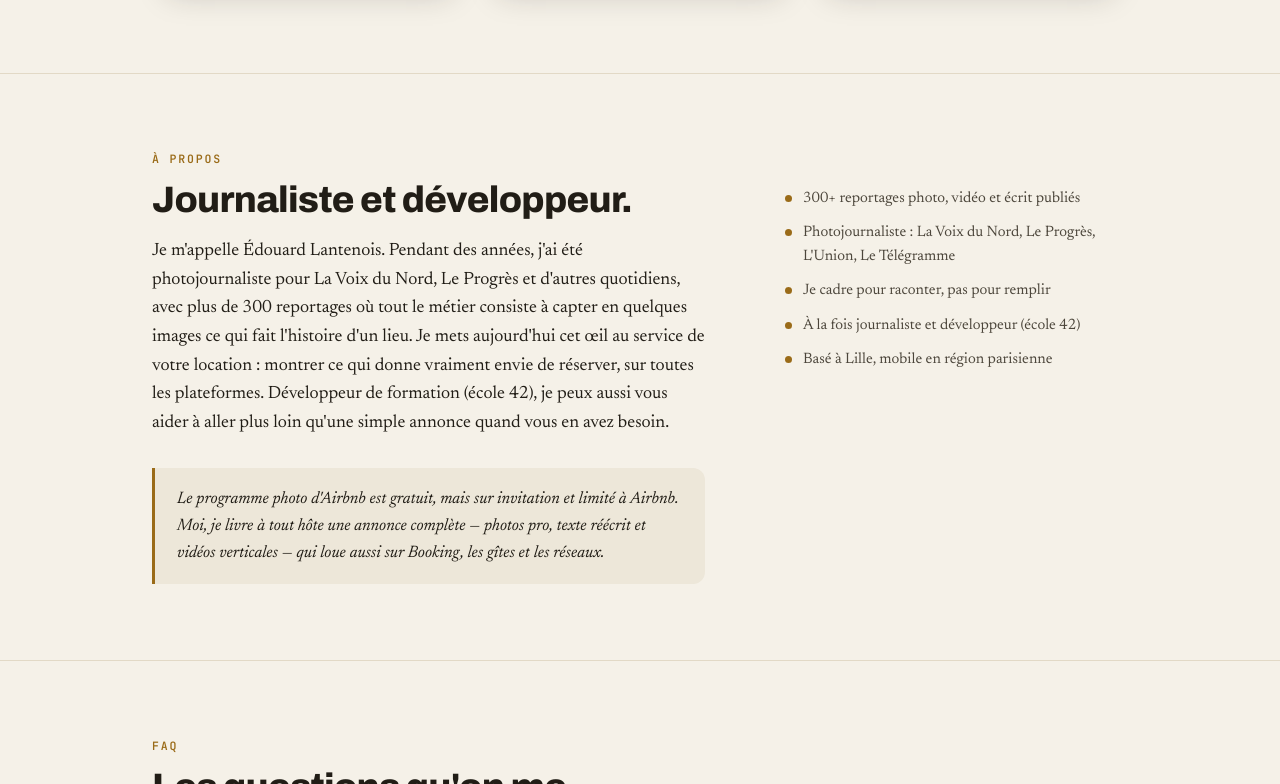
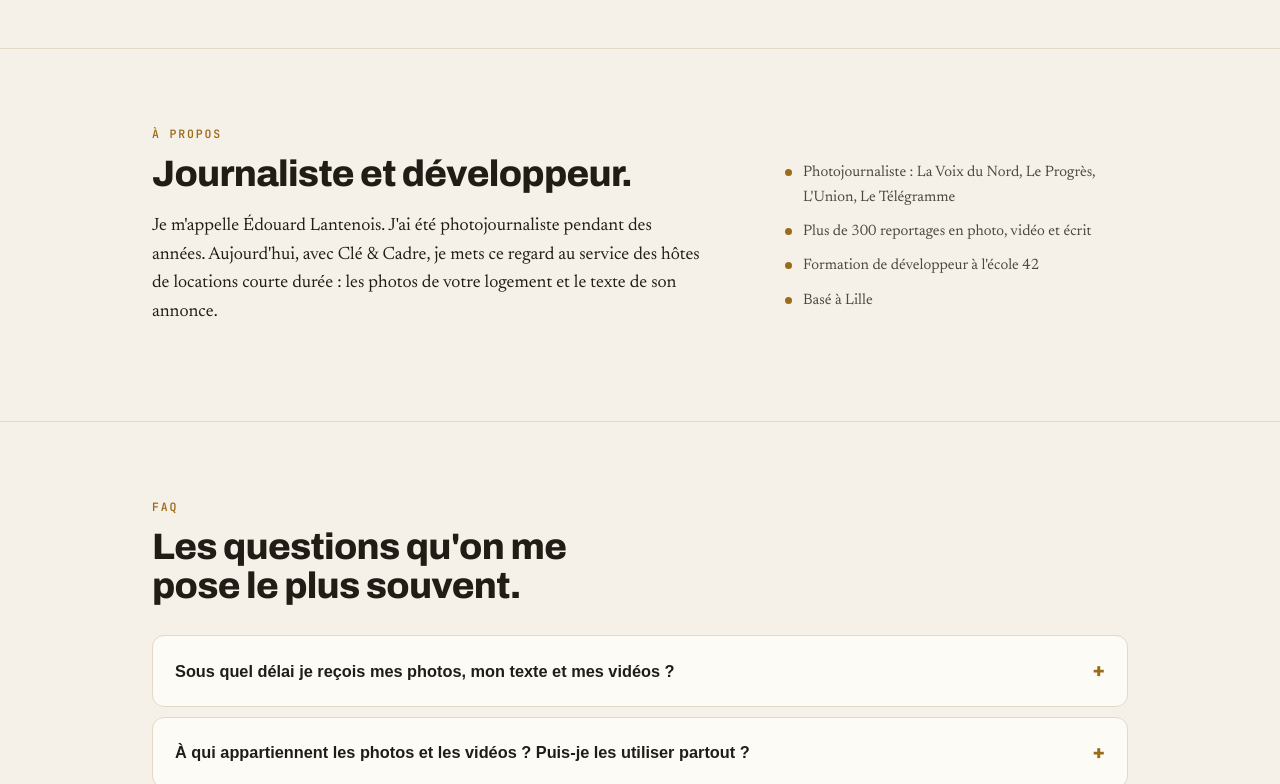
Before and after one commit to Dantenos/oktako-studio, a plain HTML site: page studio.html in a window 1280 px wide. Shown: the part 3015-3799 px from the top of the page. Drawn offline with Linux system fonts and the light colour scheme; a web font is replaced by a local one.

Commit message:
chore(site): publish studio.oktako.fr from lantenois 5a34449

```diff
--- a/studio.html
+++ b/studio.html
@@ -112,7 +112,6 @@ section{padding:clamp(44px,6vw,76px) 0;border-top:1px solid var(--line)}
 .proof{display:flex;flex-direction:column;gap:10px;margin-top:6px}
 .proof li{list-style:none;display:flex;gap:11px;align-items:flex-start;font-size:.95rem;color:var(--ink-soft)}
 .proof li .b{width:7px;height:7px;border-radius:50%;background:var(--brass);flex:none;margin-top:8px}
-.posit{margin-top:30px;border-left:3px solid var(--brass);background:var(--sunken);padding:18px 22px;border-radius:0 12px 12px 0;font-style:italic;font-size:1.05rem;color:var(--ink)}
 
 .faq{margin-top:30px;display:grid;gap:10px}
 details.q{background:var(--surface);border:1px solid var(--line);border-radius:12px;overflow:hidden}
@@ -169,7 +168,7 @@ footer{padding:44px 0 60px;border-top:1px solid var(--line);margin-top:20px}
   <h2 class="sec-h">Je raconte votre lieu. Je ne le liste pas.</h2>
   <div class="props">
     <div class="prop"><h3>Ce qui déclenche la réservation</h3><p>Chaque image montre ce qui fait réserver : la lumière du matin, le coin où l'on pose son café, la vue depuis le lit. Une histoire, pas un inventaire de pièces.</p></div>
-    <div class="prop"><h3>Photo et vidéo verticale</h3><p>Vous repartez avec des photos retouchées et, à partir de la formule complète, une vidéo 9:16 pour Reels, TikTok et Stories. Le programme gratuit d'Airbnb s'arrête à la photo, sur invitation, et ne couvre ni Booking ni les gîtes.</p></div>
+    <div class="prop"><h3>Photo et vidéo verticale</h3><p>Vous repartez avec des photos retouchées et, à partir de la formule complète, une vidéo 9:16 pour Reels, TikTok et Stories.</p></div>
     <div class="prop"><h3>Un reportage, toutes vos plateformes</h3><p>Airbnb, Booking, Abritel, votre propre site : les fichiers sont à vous, livrés au bon format pour chaque support. Aucune dépendance à une seule plateforme.</p></div>
     <div class="prop"><h3>Des images 100 % réelles</h3><p>Aucune image générée par IA, aucun home-staging truqué. Votre bien tel qu'il est, mis en valeur par la lumière et le cadrage — ce qui évite les mauvaises surprises et les avis déçus à l'arrivée.</p></div>
   </div>
@@ -223,15 +222,13 @@ footer{padding:44px 0 60px;border-top:1px solid var(--line);margin-top:20px}
   <div class="about">
     <div>
       <h2 class="sec-h" style="margin-bottom:18px">Journaliste et développeur.</h2>
-      <p class="bio">Je m'appelle Édouard Lantenois. Pendant des années, j'ai été photojournaliste pour La Voix du Nord, Le Progrès et d'autres quotidiens, avec plus de 300 reportages où tout le métier consiste à capter en quelques images ce qui fait l'histoire d'un lieu. Je mets aujourd'hui cet œil au service de votre location : montrer ce qui donne vraiment envie de réserver, sur toutes les plateformes. Développeur de formation (école 42), je peux aussi vous aider à aller plus loin qu'une simple annonce quand vous en avez besoin.</p>
-      <div class="posit">Le programme photo d'Airbnb est gratuit, mais sur invitation et limité à Airbnb. Moi, je livre à tout hôte une annonce complète — photos pro, texte réécrit et vidéos verticales — qui loue aussi sur Booking, les gîtes et les réseaux.</div>
+      <p class="bio">Je m'appelle Édouard Lantenois. J'ai été photojournaliste pendant des années. Aujourd'hui, avec Clé &amp; Cadre, je mets ce regard au service des hôtes de locations courte durée : les photos de votre logement et le texte de son annonce.</p>
     </div>
     <ul class="proof">
-      <li><span class="b"></span>300+ reportages photo, vidéo et écrit publiés</li>
       <li><span class="b"></span>Photojournaliste : La Voix du Nord, Le Progrès, L'Union, Le Télégramme</li>
-      <li><span class="b"></span>Je cadre pour raconter, pas pour remplir</li>
-      <li><span class="b"></span>À la fois journaliste et développeur (école 42)</li>
-      <li><span class="b"></span>Basé à Lille, mobile en région parisienne</li>
+      <li><span class="b"></span>Plus de 300 reportages en photo, vidéo et écrit</li>
+      <li><span class="b"></span>Formation de développeur à l'école 42</li>
+      <li><span class="b"></span>Basé à Lille</li>
     </ul>
   </div>
 </div></section>
```
